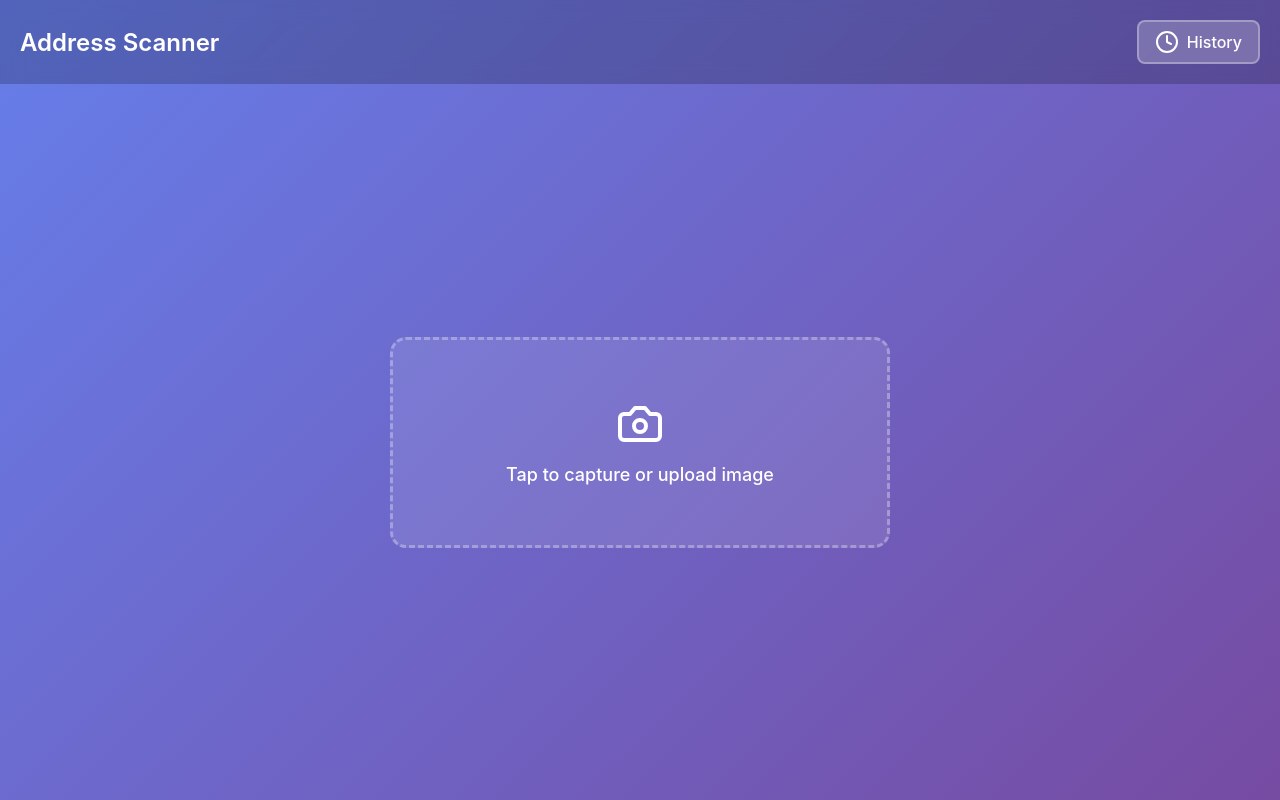
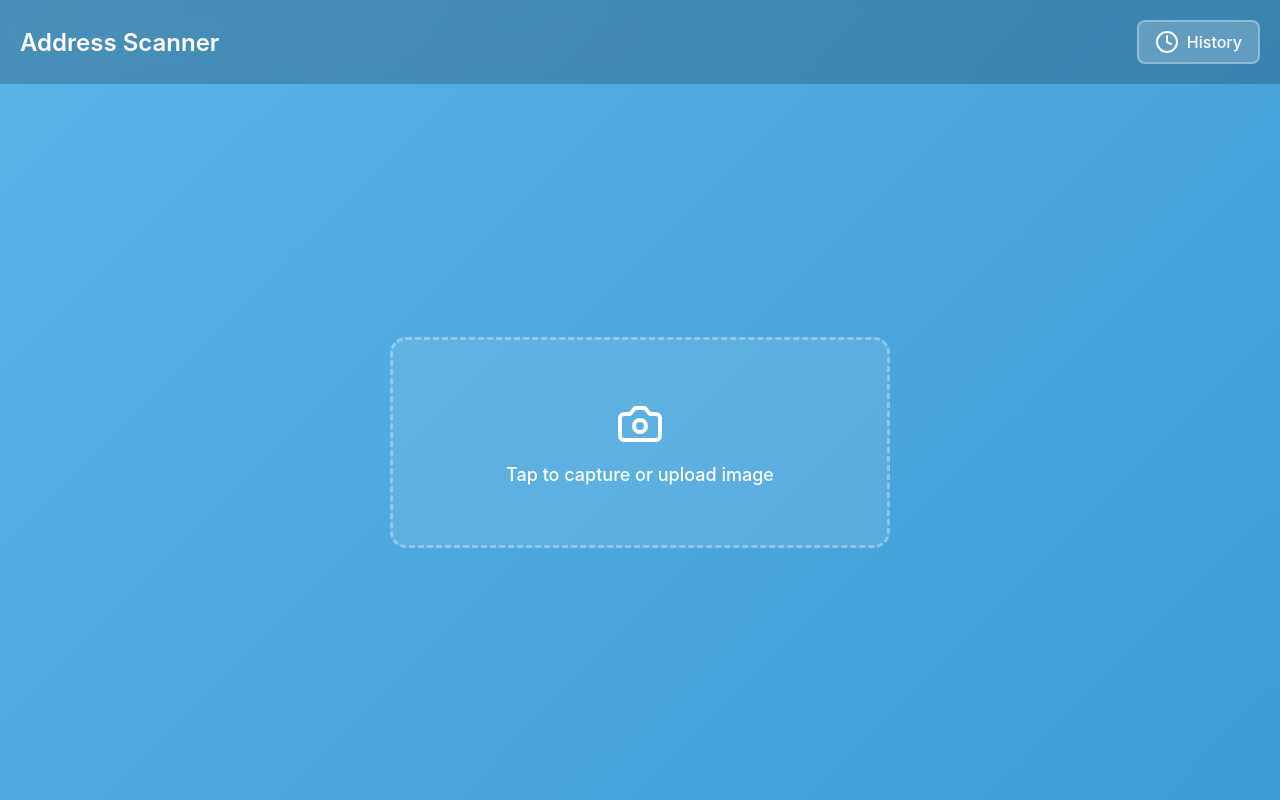
Before and after one commit to Guldo123/address-scanner, a Vue app: page / in a window 1280 px wide. Built offline with nearby package versions, Linux system fonts and the light colour scheme; no server answers.

Commit message:
Updated Scanner.vue

```diff
--- a/src/pages/History.vue
+++ b/src/pages/History.vue
@@ -120,7 +120,7 @@ onMounted(() => {
   display: flex;
   flex-direction: column;
   height: 100vh;
-  background: linear-gradient(135deg, #667eea 0%, #764ba2 100%);
+  background: linear-gradient(135deg, #5BB4E8 0%, #3E9BD5 100%);
   color: white;
 }
 
--- a/src/pages/Scanner.vue
+++ b/src/pages/Scanner.vue
@@ -188,7 +188,7 @@ const resetScanner = () => {
   display: flex;
   flex-direction: column;
   height: 100vh;
-  background: linear-gradient(135deg, #667eea 0%, #764ba2 100%);
+  background: linear-gradient(135deg, #5BB4E8 0%, #3E9BD5 100%);
   color: white;
 }
 
```
